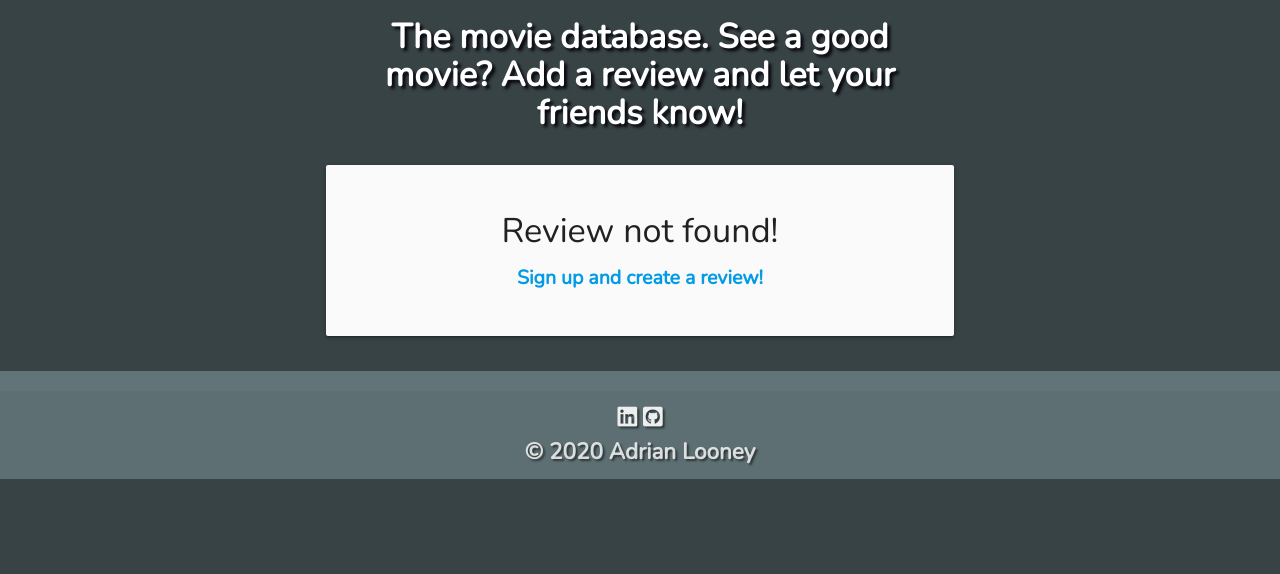
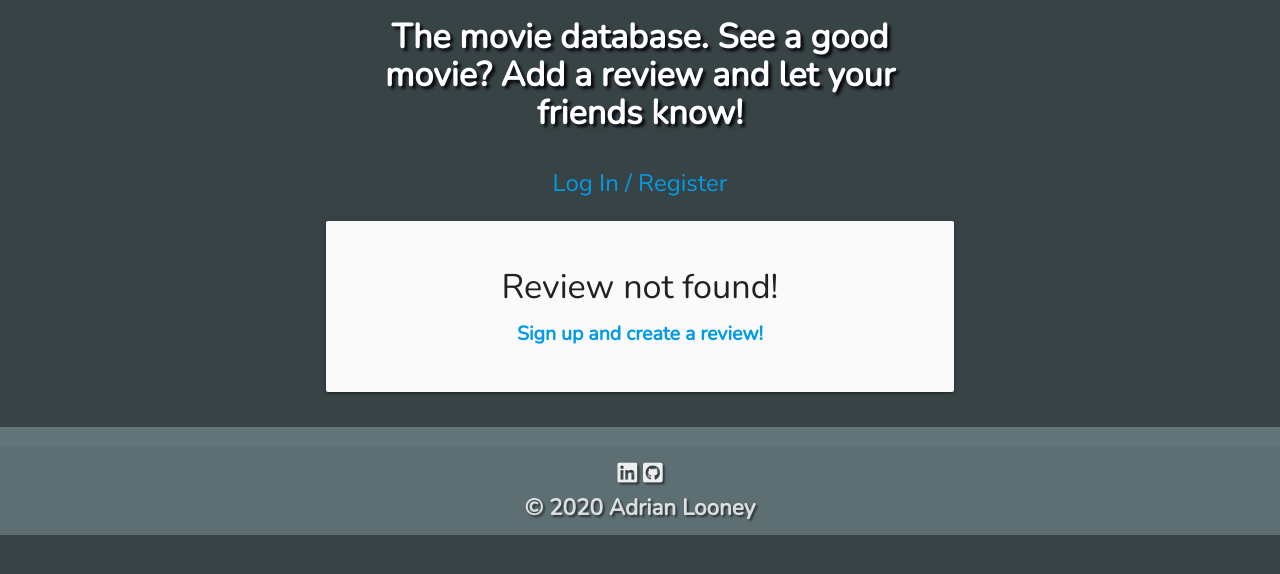
Before and after one commit to Jammerref2015/watchthisnext, a Flask app: page / in a window 1280 px wide. Shown: the part 182-756 px from the top of the page. Run offline with Flask 2, Linux system fonts and the light colour scheme; data that the repository does not hold is empty; some libraries are stand-ins or nearby versions.

Commit message:
added log in / sign up link to home page

```diff
--- a/static/css/style.css
+++ b/static/css/style.css
@@ -148,6 +148,14 @@ body{
   background-color: rgba(121, 85, 72, 0.65);
 }
 
+/* styling for login / register links on home page */
+.regSigninLinks{
+    list-style-type:none;
+    font-family: Nunito, 'Courier New', Courier, monospace;
+    font-size: 160%;
+    color:#fff;
+}
+
 
 /* Log in page styling */
 .forgotPassword {
--- a/templates/movies.html
+++ b/templates/movies.html
@@ -11,6 +11,20 @@
             <h4 class="headerStyling">The movie database. See a good movie? Add a review and let your friends know!</h4>
         </div>
     </div>
+
+    <div class="row">
+        <div class="col s12 m12 l12 center">
+            {% if session.user %}
+            <p></p>
+            {% else %}
+            <li class="regSigninLinks"><a href="{{ url_for('login') }}" >Log In /</a>
+            <a href="{{ url_for('register') }}" >Register</a></li>
+            {% endif %}
+        </div>
+    </div>
+
+
+
     <!-- Search bar -->
 
     <div class="row card-panel grey lighten-5">
@@ -48,14 +62,11 @@
             <div class="card ">
                 <div class="card-image cardImageStyling">
                     <!-- Placeholder image if user does not submit one. Need to look for 404 also. -->
-
-
-
                     <a href="{{url_for('movie', movie_id=movie._id)}}">
                         <img src="{{ movie.movie_image }}" onerror="this.onerror=null; this.src='/static/images/No_poster_image.jpg'" alt="{{ movie.title }}"> </a>
                     <span class="card-title"></span>
 
-                </div><!-- card-image -->
+                </div>
 
 
                 <div class="card-content cardContentStyling">
```
Also changed, not shown: templates/movie.html (+2 -6 lines).
